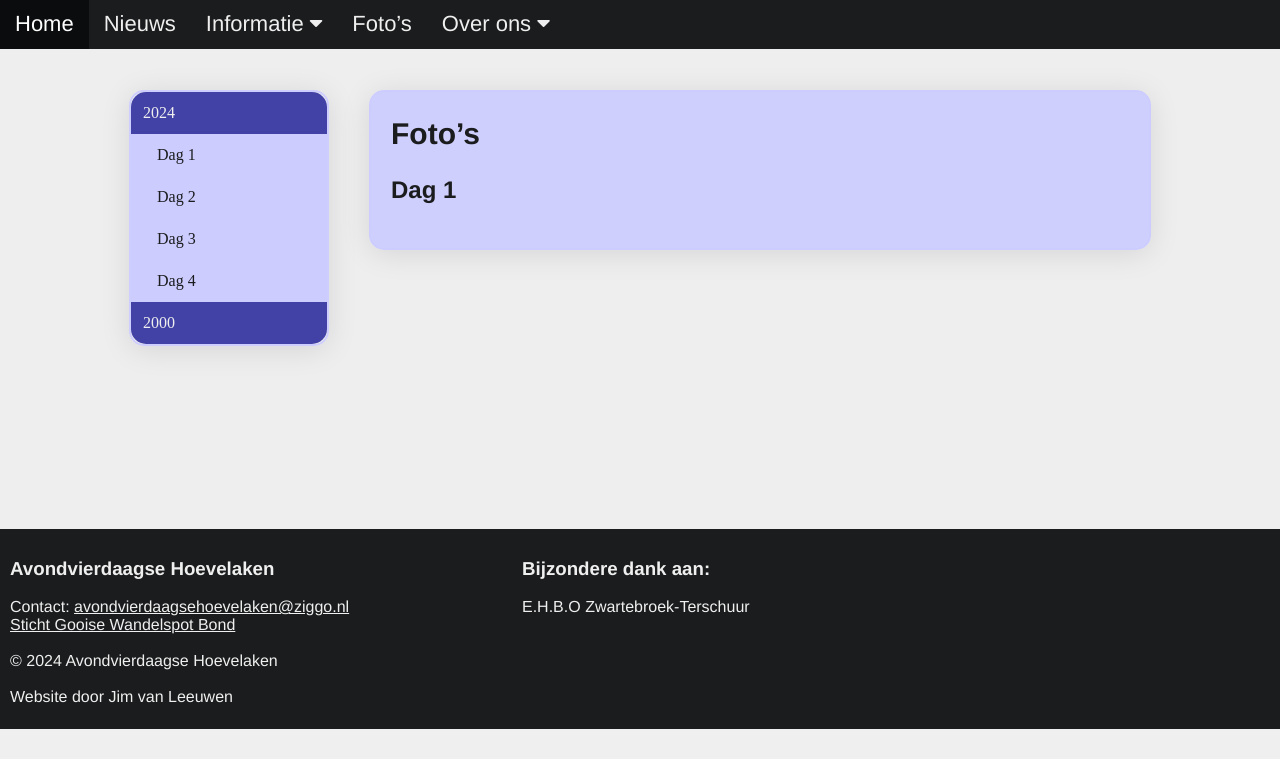
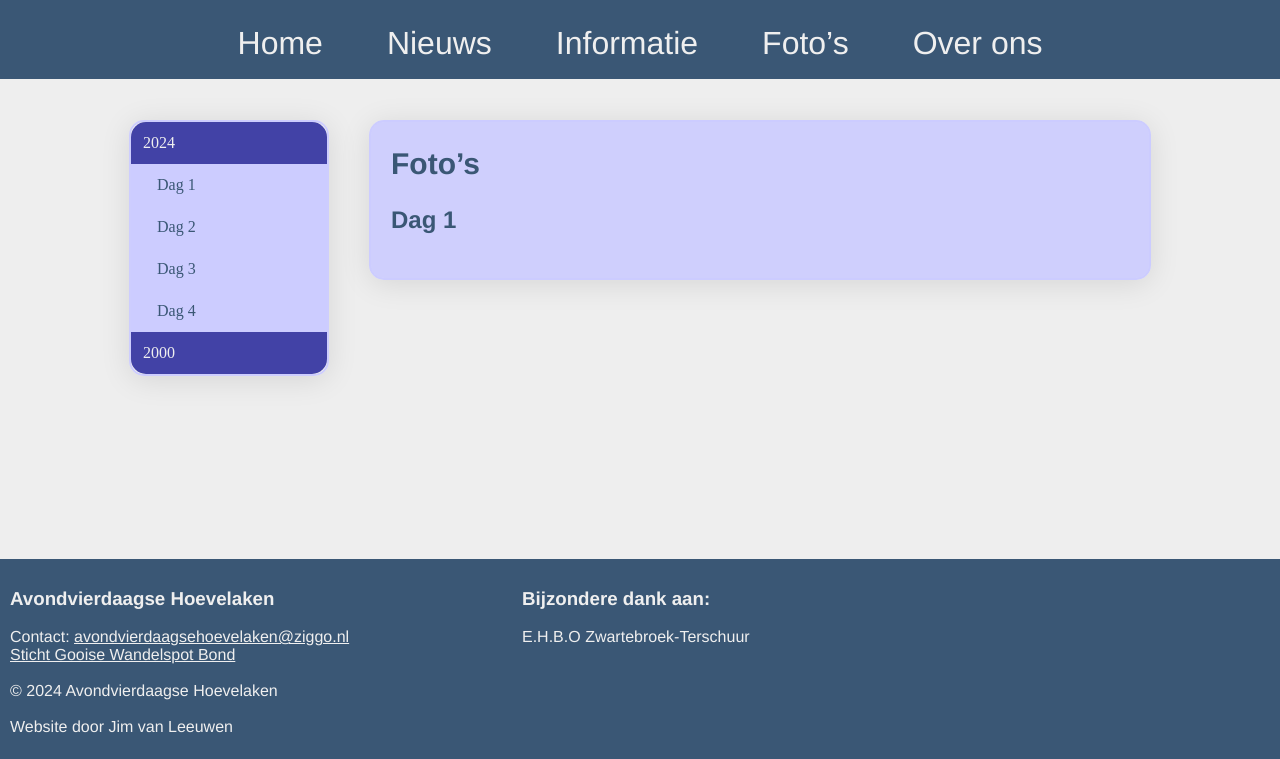
Before and after one commit to leeuwenjim/a4d_website, a Django app: page /fotos/ in a window 1280 px wide. Shown: the part 201-960 px from the top of the page. Before the commit the page ends 930 px from the top, so only its background shows below. Run offline with Django 4.2, Linux system fonts and the light colour scheme; data comes from the database, SQL or seed files in the repository; both versions use the stored data as it was after the commit.

Commit message:
committen om te kunnen pullen

```diff
--- a/a4d/frontend/templates/a4d/home.html
+++ b/a4d/frontend/templates/a4d/home.html
@@ -2,6 +2,7 @@
 <html>
 <head>
     <title>Avondvierdaagse Hoevelaken</title>
+    <meta name="viewport" content="width=device-width, initial-scale=1.0">
     <link rel="stylesheet" href="https://cdnjs.cloudflare.com/ajax/libs/font-awesome/4.7.0/css/font-awesome.min.css">
     <link rel="stylesheet" href="{% static 'css/global.css' %}"/>
     <link rel="stylesheet" href="{% static 'css/navigation.css' %}"/>
--- a/a4d/frontend/templates/a4d/navigation.html
+++ b/a4d/frontend/templates/a4d/navigation.html
@@ -4,7 +4,7 @@
         {% for item in menu %}
             {% if item.2 %}
                 <div class="dropdown">
-                    <div class="dropbtn">{{ item.0|safe }} <i class="fa fa-caret-down"></i></div>
+                    <div class="dropbtn">{{ item.0|safe }} {% comment "" %}<i class="fa fa-caret-down"></i>{% endcomment %} </div>
                     <div class="dropdown-content">
                         {% for child in item.2 %}
                             <a href="{{ child.1 }}">{{ child.0|safe }}</a>
--- a/a4d/frontend/templates/a4d/page.html
+++ b/a4d/frontend/templates/a4d/page.html
@@ -2,6 +2,7 @@
 <html>
 <head>
     <title>Avondvierdaagse Hoevelaken</title>
+    <meta name="viewport" content="width=device-width, initial-scale=1.0">
     <link rel="stylesheet" href="https://cdnjs.cloudflare.com/ajax/libs/font-awesome/4.7.0/css/font-awesome.min.css">
     <link rel="stylesheet" href="{% static 'css/global.css' %}"/>
     <link rel="stylesheet" href="{% static 'css/navigation.css' %}"/>
--- a/a4d/statics/css/global.css
+++ b/a4d/statics/css/global.css
@@ -1,9 +1,9 @@
 * {
 	box-sizing: border-box;
 	--light-background-color: #eeeeee;
-	--dark-color: #1b1c1d;
-	--dark-background-color: #1b1c1d;
-	--menu-height: 50px;
+	--dark-color: #3a5775;
+	--dark-background-color: #3a5775;
+	--menu-height: 5rem;
 	--font-family: "Helvetica Neue", Helvetica, Arial, sans-serif;
 	--font-color-light: #efefef;
 	--font-color-hover: #bfbfbf;
--- a/a4d/statics/css/navigation.css
+++ b/a4d/statics/css/navigation.css
@@ -10,37 +10,49 @@
 .topnav {
 	overflow: hidden;
 	background-color: var(--dark-background-color);
+	display: flex;
+	justify-content: center;
+	/* text-align: center; */
 }
 
 .topnav a {
-	float: left;
-	display: block;
+	/* float: left; */
+	display: inline-block;
 	color: var(--font-color-light);
+	background-color: var(--dark-background-color);
 	text-align: center;
 	text-decoration: none;
-	font-size: 22px;
+	font-size: 2rem;
 	font-family: var(--font-family);
 	height: var(--menu-height);
-	padding-left: 15px;
-	padding-right: 15px;
+	padding: 0.25rem 2rem;
 	line-height: var(--menu-height);
+	transition: background-color 500ms, color 500ms;
 }
 
+.topnav a:hover {
+	background-color: var(--menu-hover-background);
+	color: var(--font-color-hover);
+}
+
+
 .dropdown {
-	float: left;
+	/* float: left; */
 	overflow: hidden;
+	display: inline-block;
+	text-align: center;
 }
 
 .dropdown .dropbtn {
 	color: var(--font-color-light);
 	text-align: center;
 	text-decoration: none;
-	font-size: 22px;
+	font-size: 2rem;
 	font-family: var(--font-family);
 	height: var(--menu-height);
-	padding-left: 15px;
-	padding-right: 15px;
+	padding: 0.25rem 2rem;
 	line-height: var(--menu-height);
+	transition: background-color 500ms, color 500ms;
 }
 
 .dropdown-content {
@@ -56,21 +68,17 @@
 	float: none;
 	display: block;
 	color: var(--dark-color);
+	background-color: transparent;
 	text-align: left;
 	text-decoration: none;
-	font-size: 22px;
+	font-size: 1.5rem;
 	font-family: var(--font-family);
 	height: var(--menu-height);
-	padding-left: 15px;
-	padding-right: 15px;
+	padding: 0.1rem 1.5rem;
 	line-height: var(--menu-height);
+
 }
 
-.topnav a:hover {
-	background-color: var(--menu-hover-background);
-	color: var(--font-color-hover);
-	text-decoration: underline;
-}
 
 .dropdown:hover .dropbtn {
 	background-color: var(--menu-hover-background);
@@ -84,11 +92,14 @@
 
 .dropdown:hover .dropdown-content {
 	display: block;
+	animation-name: slow-dropdown;
+	animation-duration: 500ms;
 }
 
+
 .topnav a.home_nav {
-	background-color: var(--menu-hover-background);
-	color: white;
+	/* background-color: var(--menu-hover-background);
+	color: white; */
 }
 
 .topnav .icon {
@@ -142,3 +153,9 @@
         text-align: left;
     }
 }
+
+
+@keyframes slow-dropdown {
+	0% 		{opacity: 0;}
+	100%	{opacity: 1;}
+}
```
Also changed, not shown: a4d/db.sqlite3.
